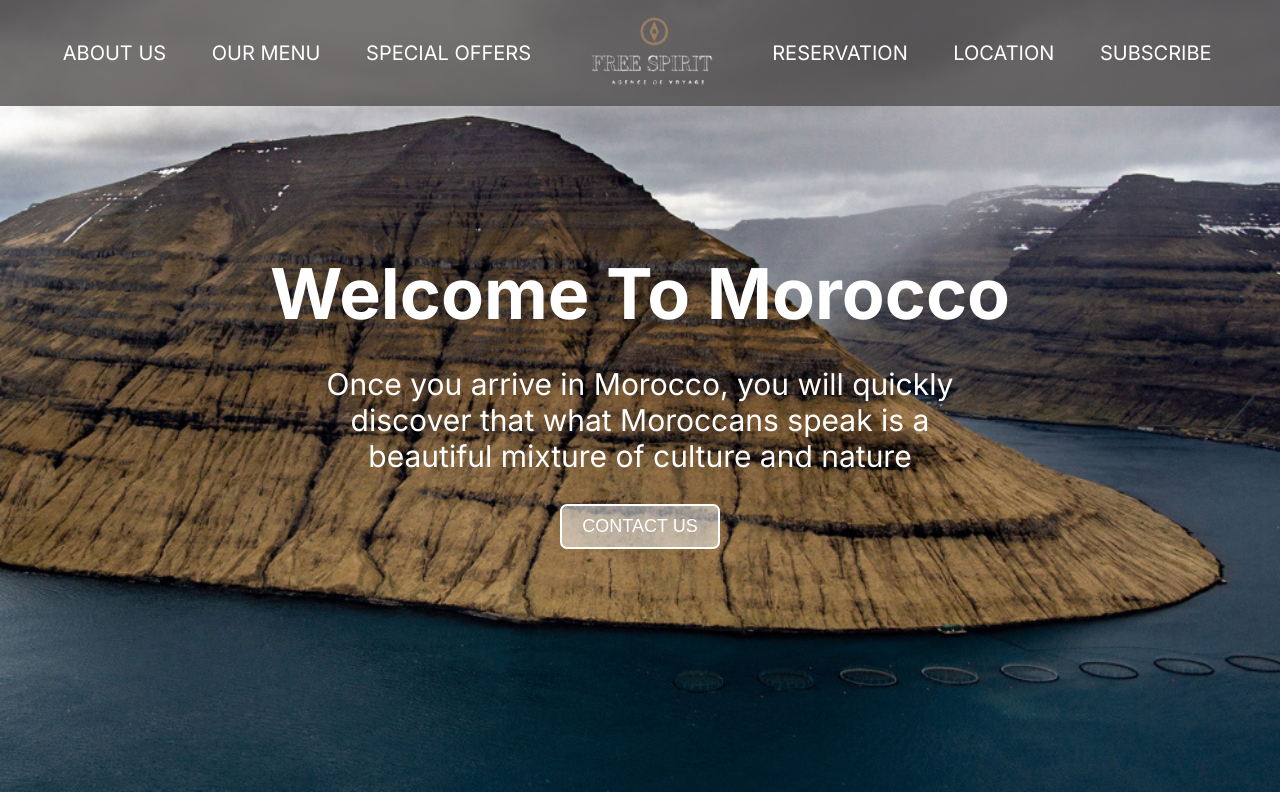
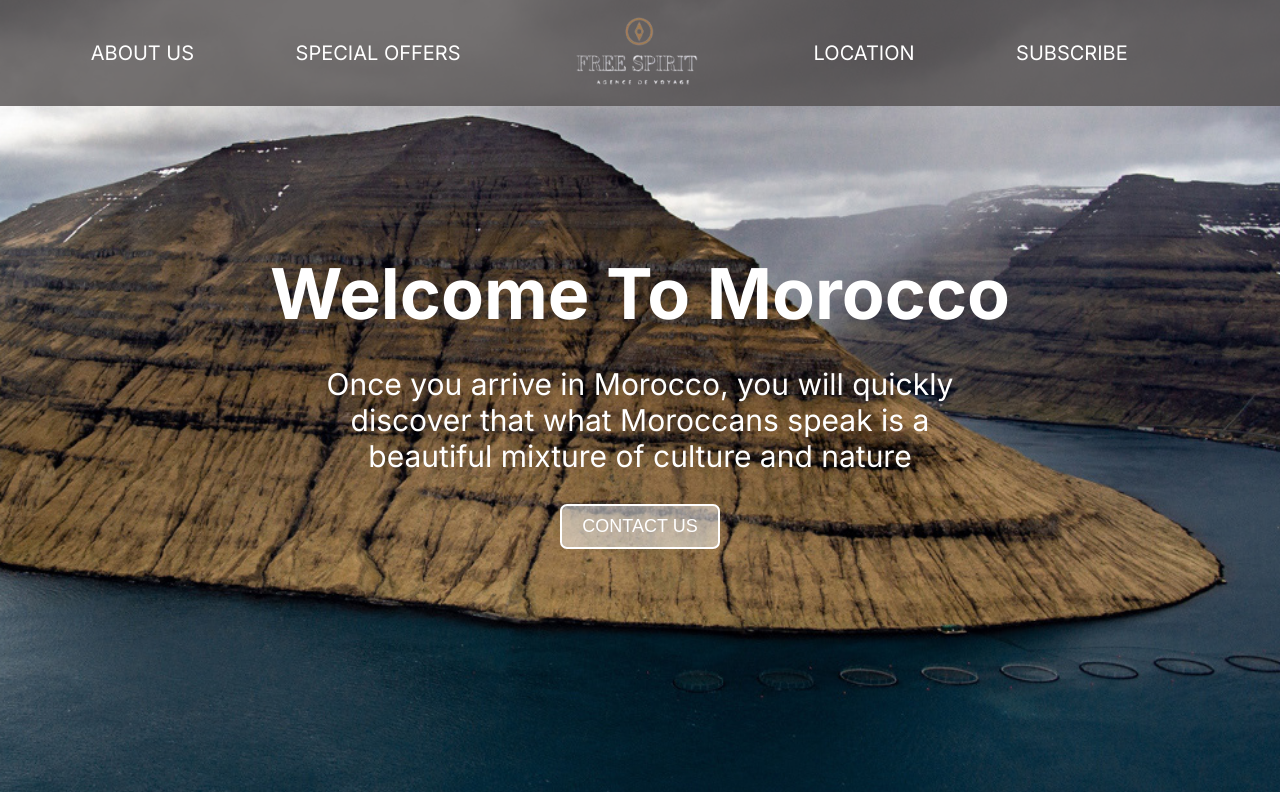
Before and after one commit to ZobairSoodi/Inspire-international-project, a plain HTML site: page index.html in a window 1280 px wide. Shown: the top 792 px of the page. Drawn offline with Linux system fonts and the light colour scheme.

Commit message:
Update index.html

```diff
--- a/index.html
+++ b/index.html
@@ -25,10 +25,8 @@
     <nav class="nav_color">
         <ul class="desk_menu">
             <li class="desk_list"><a href="#">ABOUT US</a></li>
-            <li class="desk_list"><a href="#">OUR MENU</a></li>
             <li class="desk_list"><a href="#">SPECIAL OFFERS</a></li>
             <li id="logo_image"><a href="#"><img src="Images/kkkkk.png"></a></li>
-            <li class="desk_list"><a href="#">RESERVATION</a></li>
             <li class="desk_list"><a href="#">LOCATION</a></li>
             <li class="desk_list"><a href="#">SUBSCRIBE</a></li>
 
```
